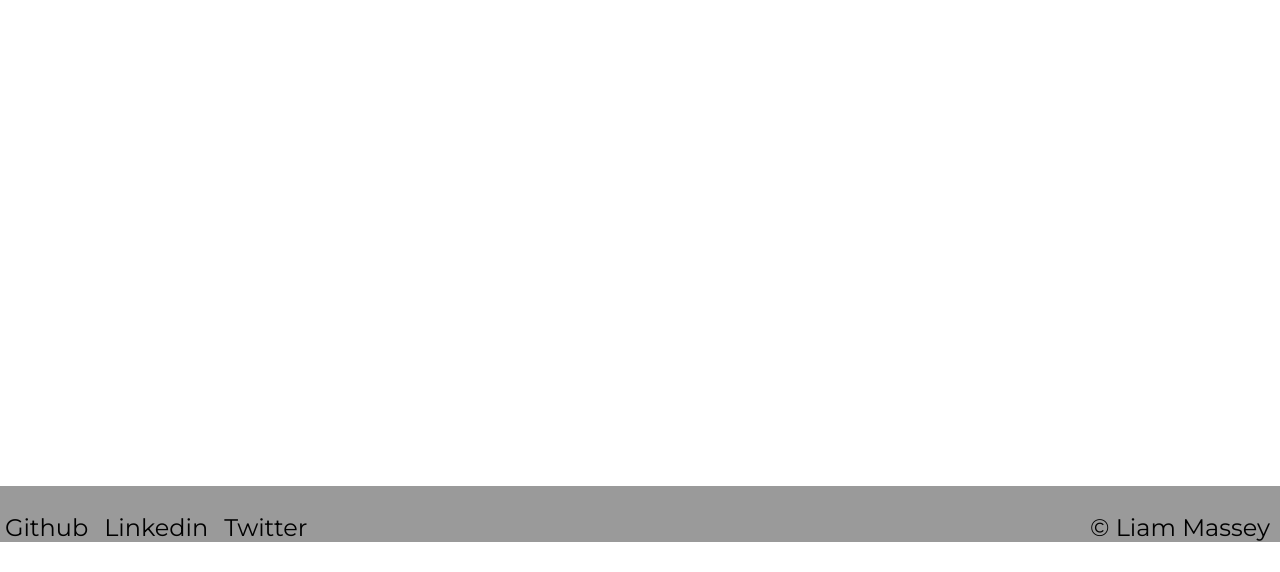
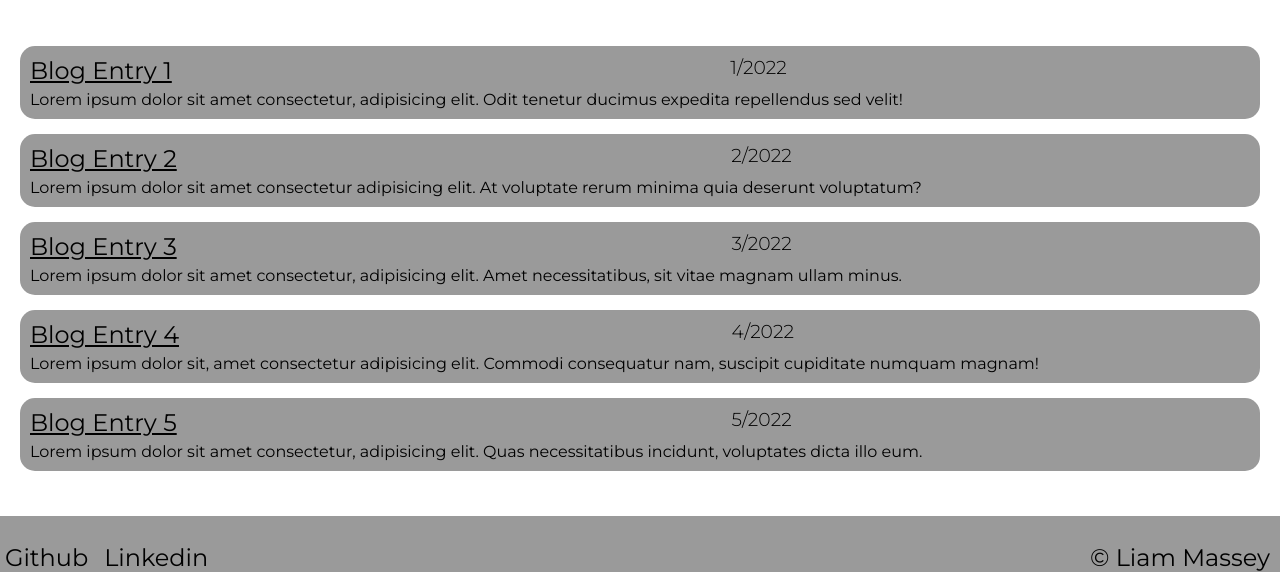
Before and after one commit to Liam-M-Dev/t1a2-portfolio-website, a plain HTML site: page src/pages/blog.html in a window 1280 px wide. Shown: the part 258-830 px from the top of the page. Before the commit the page ends 800 px from the top, so only its background shows below. Drawn offline with Linux system fonts and the light colour scheme.

Commit message:
Add content to blog page and contact form

```diff
--- a/src/pages/blog.html
+++ b/src/pages/blog.html
@@ -28,7 +28,36 @@
   </header>
 
   <main>
-    <h1>main</h1>
+    <section class="heading">
+      <h1>Blog</h1>
+    </section>
+    <section class="blog-container">
+      <article class="blog-card">
+        <h2>Blog Entry 1</h2>
+        <h3>1/2022</h3>
+        <p>Lorem ipsum dolor sit amet consectetur, adipisicing elit. Odit tenetur ducimus expedita repellendus sed velit!</p>
+      </article>
+      <article class="blog-card">
+        <h2>Blog Entry 2</h2>
+        <h3>2/2022</h3>
+        <p>Lorem ipsum dolor sit amet consectetur adipisicing elit. At voluptate rerum minima quia deserunt voluptatum?</p>
+      </article>
+      <article class="blog-card">
+        <h2>Blog Entry 3</h2>
+        <h3>3/2022</h3>
+        <p>Lorem ipsum dolor sit amet consectetur, adipisicing elit. Amet necessitatibus, sit vitae magnam ullam minus.</p>
+      </article>
+      <article class="blog-card">
+        <h2>Blog Entry 4</h2>
+        <h3>4/2022</h3>
+        <p>Lorem ipsum dolor sit, amet consectetur adipisicing elit. Commodi consequatur nam, suscipit cupiditate numquam magnam!</p>
+      </article>
+      <article class="blog-card">
+        <h2>Blog Entry 5</h2>
+        <h3>5/2022</h3>
+        <p>Lorem ipsum dolor sit amet consectetur, adipisicing elit. Quas necessitatibus incidunt, voluptates dicta illo eum.</p>
+      </article>
+    </section>
   </main>
 
   <footer class="footer">
@@ -36,7 +65,6 @@
       <ul>
         <a href=""><li>Github</li></a>
         <a href=""><li>Linkedin</li></a>
-        <a href=""><li>Twitter</li></a>
       </ul>
     </div>
     <p class="copywrite">&#169; Liam Massey</p>
--- /dev/null
+++ b/src/stylesheets/components/_blog-card.scss
@@ -0,0 +1,31 @@
+@import '../defaults/layout';
+@import '../defaults/text';
+
+.blog-container {
+  @include flex-col;
+  justify-content: space-evenly;
+  margin: 10px auto;
+  padding: 20px;
+}
+
+.blog-card {
+  display: flex;
+  flex-flow: row wrap;
+  margin-bottom: 15px;
+  padding: 10px;
+  background-color: $primary-color;
+  border-radius: 15px;
+  gap: 5px;
+  h2 {
+    @include headings;
+    text-decoration: underline;
+  }
+  h3 {
+    @include sub-heading;
+    text-align: right;
+    width: 50%;
+  }
+  p{
+    @include paragraph;
+  }
+}
--- a/src/stylesheets/components/_project-card.scss
+++ b/src/stylesheets/components/_project-card.scss
@@ -68,6 +68,8 @@
   background-image: url('../images/project-cards/sun-is-seed.png');
 }
 
+
+
 @media screen and (min-width: 500px) {
 
   .project-card-container {
--- a/src/stylesheets/defaults/_text.scss
+++ b/src/stylesheets/defaults/_text.scss
@@ -2,6 +2,11 @@
 
 @mixin headings {
   font-weight: 400;
+  font-family: 'Montserrat', sans-serif;
+}
+
+@mixin sub-heading {
+  font-weight: 300;
   font-family: 'Montserrat', sans-serif;
 }
 
--- a/src/stylesheets/main.scss
+++ b/src/stylesheets/main.scss
@@ -16,6 +16,8 @@
 // All text content related components
 @import './components/text-content';
 
+//
+@import './components/blog-card';
 
 body {
   @include flex-col;
```
Also changed, not shown: src/pages/contact.html (+20 -1 lines), src/stylesheets/main.css.
